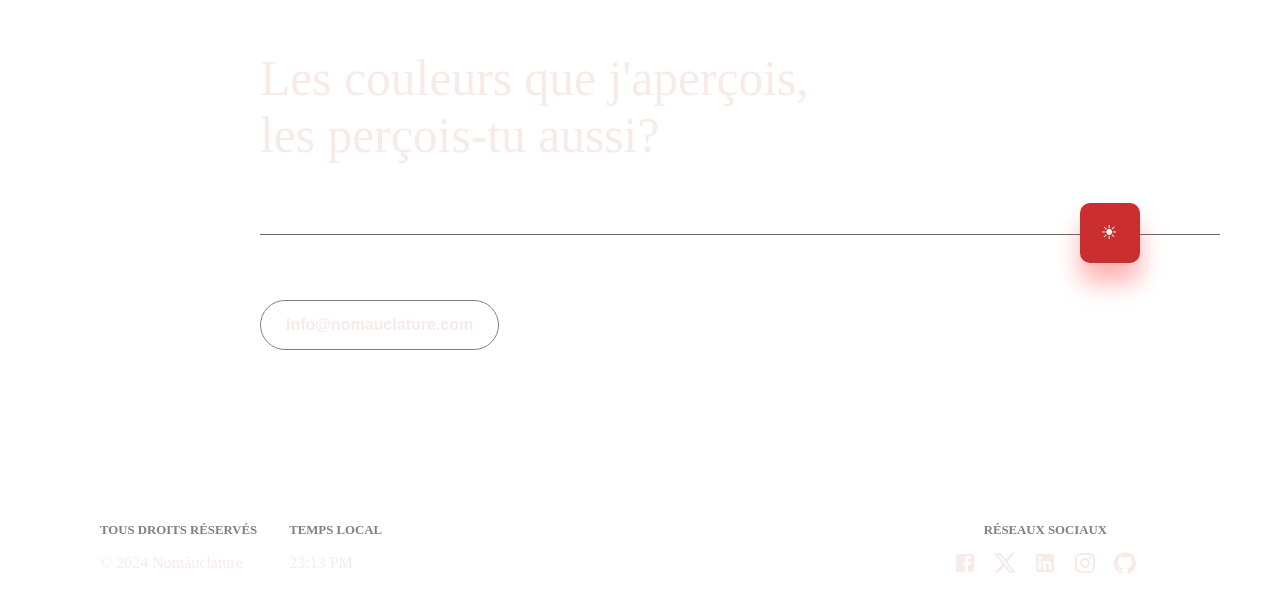
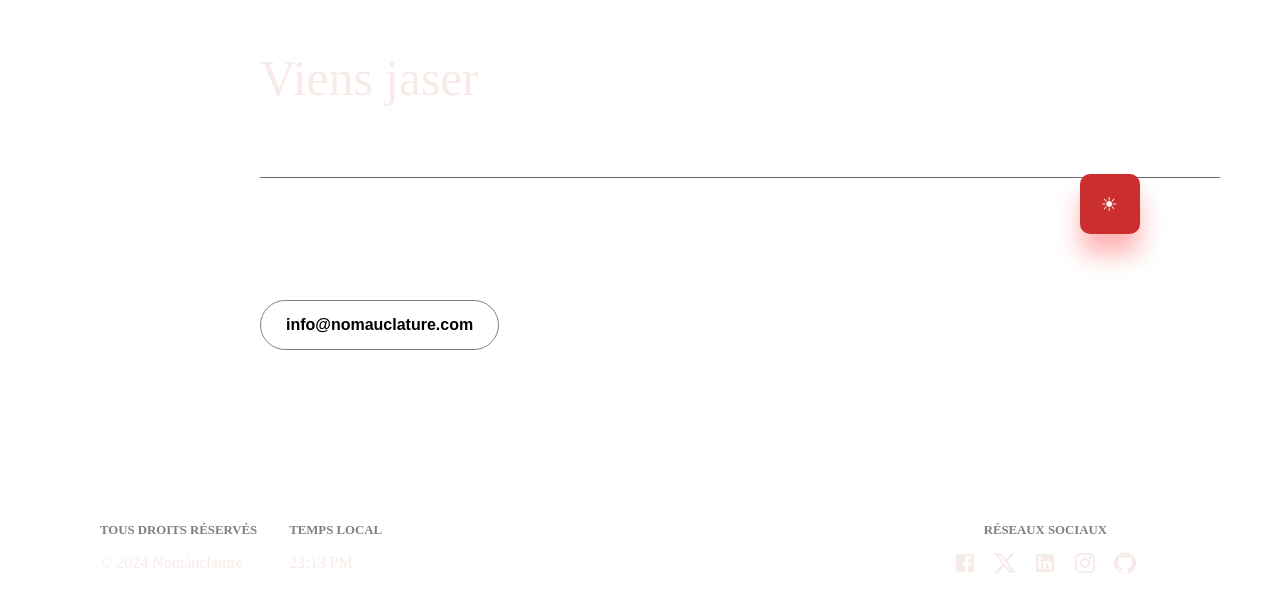
Before and after one commit to Orchydae/nomauclature, a React (Vite) app: page / in a window 1280 px wide. Shown: the part 3363-3975 px from the top of the page. Built offline with nearby package versions, Linux system fonts and the light colour scheme; a web font is replaced by a local one.

Commit message:
STYLE: Update footer button styles and change quote text for improved aesthetics

```diff
--- a/src/components/shared/footer/Footer.module.css
+++ b/src/components/shared/footer/Footer.module.css
@@ -15,6 +15,7 @@
     justify-content: space-between;
     width: 75%;
     height: 300px;
+    cursor: pointer;
 
     .quoteContainer {
       padding-bottom: 70px;
@@ -46,8 +47,8 @@
       justify-self: flex-end;
 
       .contactButton {
-        background: transparent;
-        color: var(--secondary-color);
+        background: white;
+        color: black;
         border: 1px solid gray;
         border-radius: 25px;
 
--- a/src/components/shared/footer/Footer.tsx
+++ b/src/components/shared/footer/Footer.tsx
@@ -108,8 +108,7 @@ function Footer() {
             <footer className={styles.footerContainer}>
                 <div className={styles.getInTouchContainer}>
                     <div className={styles.quoteContainer}>
-                        <p className={styles.quote}>Les couleurs que j'aperçois,</p>
-                        <p className={styles.quote}>les perçois-tu aussi?</p>
+                        <p className={styles.quote}>Viens jaser</p>
                     </div>
                     <div className={styles.buttonContainer}>
                         <SunButton text={"Contacter"} className={"footer-sun-btn"} />
```
